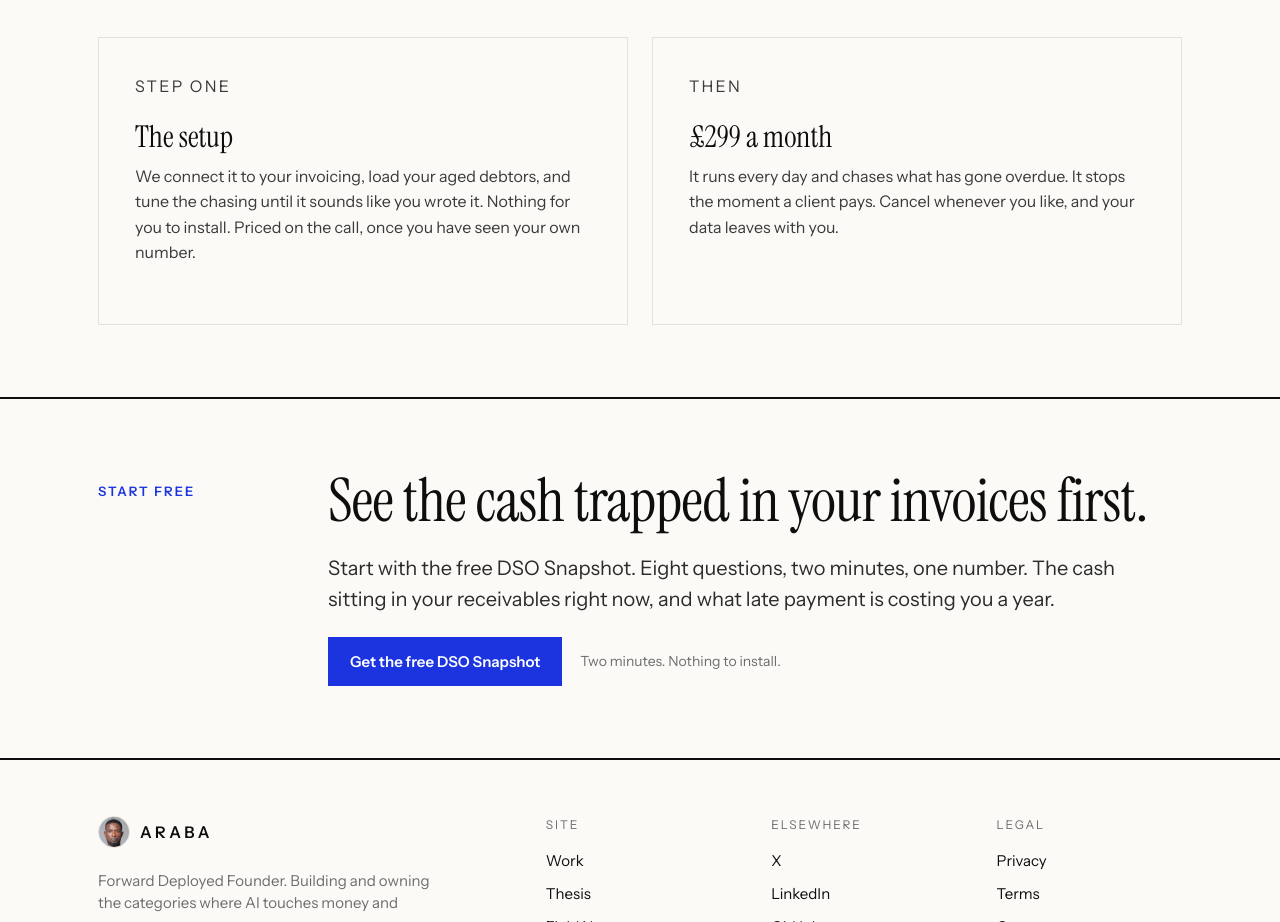
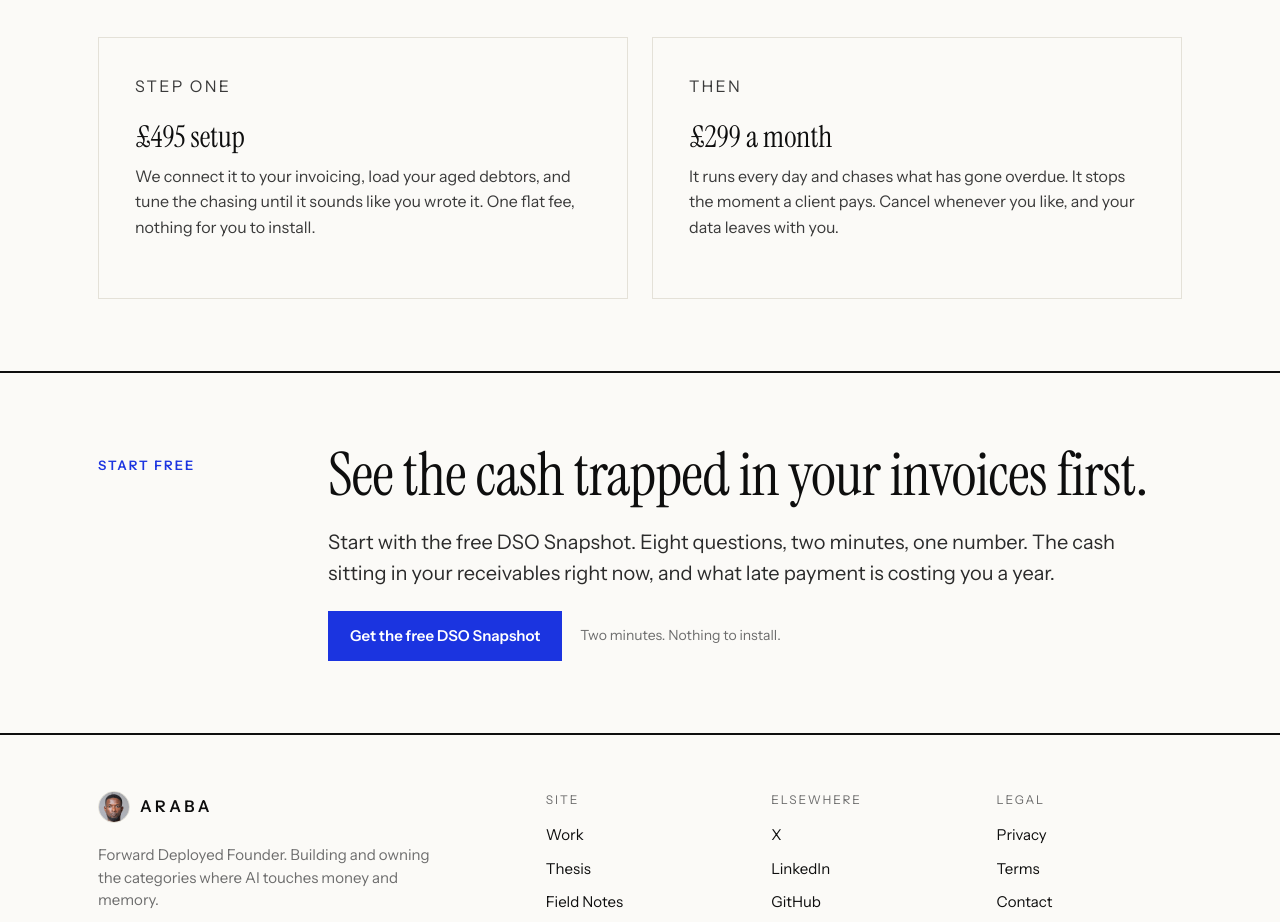
Before and after one commit to ArabianAnalyst/olurabian-site, a website: page get-paid.html in a window 1280 px wide. Shown: the part 1767-2689 px from the top of the page. Drawn offline with Linux system fonts and the light colour scheme.

Commit message:
Get Paid page. Publish 495 setup fee
Setup dropped from 1999 to 495 (heating/plumbing ICP, research says the
empty band is 60-249/mo so setup must be low enough to publish). Number
now shown rather than held for the call.

Co-Authored-By: Claude Opus 4.8 <noreply@anthropic.com>

```diff
--- a/get-paid.html
+++ b/get-paid.html
@@ -58,8 +58,8 @@
       <div class="doors">
         <div class="door">
           <p class="door-k">Step one</p>
-          <h3>The setup</h3>
-          <p>We connect it to your invoicing, load your aged debtors, and tune the chasing until it sounds like you wrote it. Nothing for you to install. Priced on the call, once you have seen your own number.</p>
+          <h3>&pound;495 setup</h3>
+          <p>We connect it to your invoicing, load your aged debtors, and tune the chasing until it sounds like you wrote it. One flat fee, nothing for you to install.</p>
         </div>
         <div class="door">
           <p class="door-k">Then</p>
```
